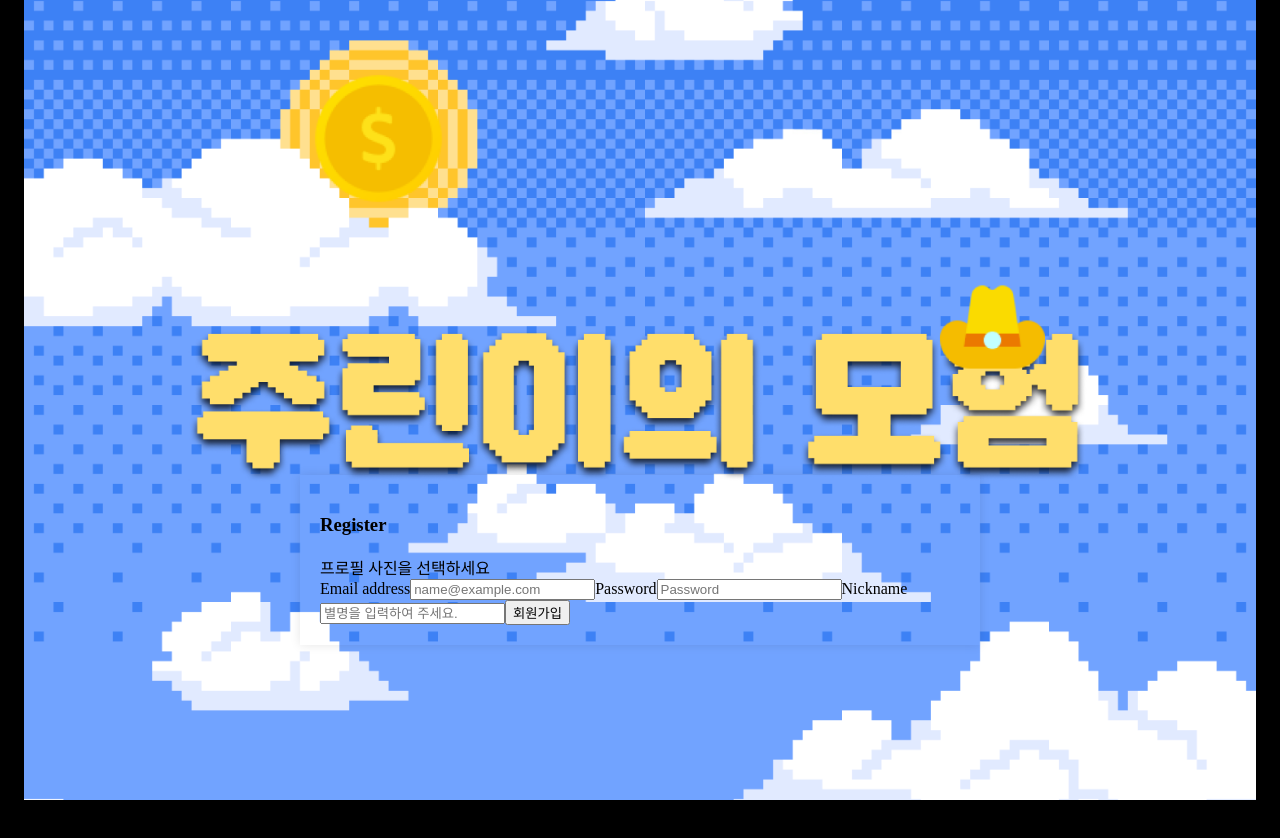
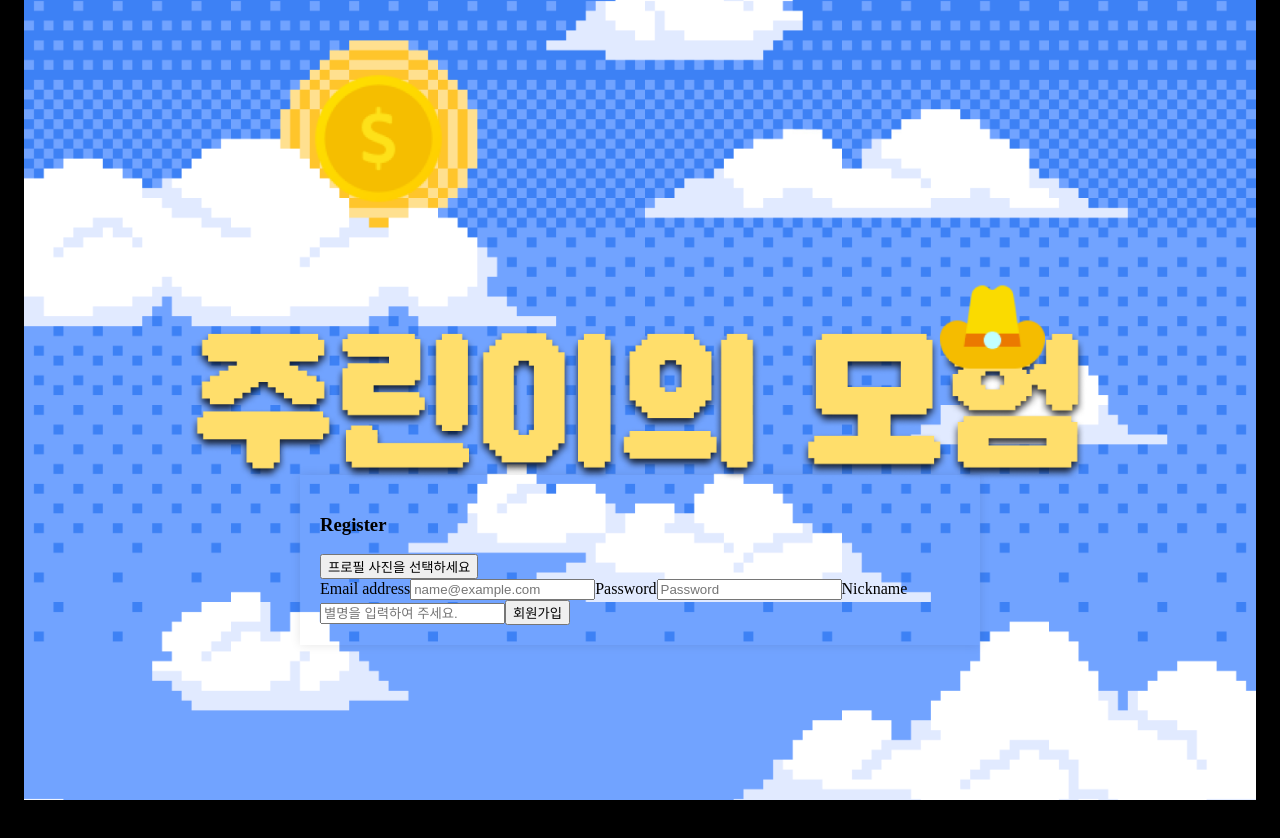
Before and after one commit to PDA-Jumo/frontend, a React (Create React App) app: page /signup in a window 1280 px wide. Shown: the top 838 px of the page. Built offline with nearby package versions, Linux system fonts and the light colour scheme; a web font is replaced by a local one.

Commit message:
Feat: 로그인, 로그아웃, 회원가입 로직 생성 및 서버와 통신 성공

```diff
--- a/src/index.js
+++ b/src/index.js
@@ -1,10 +1,13 @@
-import React from 'react';
-import ReactDOM from 'react-dom/client';
-import './index.css';
-import App from './App';
-import reportWebVitals from './reportWebVitals';
+import React from "react";
+import ReactDOM from "react-dom/client";
+import "./index.css";
+import App from "./App";
+import reportWebVitals from "./reportWebVitals";
+import Modal from "react-modal";
 
-const root = ReactDOM.createRoot(document.getElementById('root'));
+Modal.setAppElement("#root"); // 모달을 렌더링할 앱 요소 설정
+
+const root = ReactDOM.createRoot(document.getElementById("root"));
 root.render(
   <React.StrictMode>
     <App />
--- a/src/pages/user/signup/page.jsx
+++ b/src/pages/user/signup/page.jsx
@@ -1,18 +1,22 @@
 import React, { useCallback, useState } from "react";
 import { useNavigate } from "react-router-dom";
+import Modal from "react-modal";
 import "./page.css";
 import { login, signup } from "../../../lib/apis/auth";
 import character1 from "./character1.png";
 import character2 from "./character2.png";
+import character3 from "./character3.png";
+import character4 from "./character4.png";
+import character5 from "./character5.png";
 
 // 예시 이미지 주소 배열
-const images = [character1, character2];
+const images = [character1, character2, character3, character4, character5];
 
 export default function SignUpPage() {
   const [userEmail, setUserEmail] = useState("");
   const [userPassword, setUserPassword] = useState("");
   const [userNickname, setUserNickname] = useState("");
-  const [selectedImage, setSelectedImage] = useState("");
+  const [userImage, setUserImage] = useState("");
   const [showImages, setShowImages] = useState(false);
   const navigate = useNavigate();
 
@@ -20,32 +24,28 @@ export default function SignUpPage() {
     setFn(inputText);
   }, []);
 
-  const onRegisterSubmit = useCallback((email, password, nickname, image) => {
+  const onRegisterSubmit = useCallback(
+    (email, password, nickname, profile_img) => {
       // signup 함수 로직 구현 필요
-    console.log({ email, password, nickname, image });
+      signup({ email, password, nickname, profile_img }).then((data) => {
+        console.log(data);
+      });
       navigate("/signin");
       // 예시로 console.log를 사용했으나, 실제로는 여기에 회원가입 로직을 구현해야 합니다.
-  }, []);
+    },
+    []
+  );
 
   return (
     <div className="container">
-      <div className="form-container">
-        <h3>Register</h3>
-
-        {/* 프로필 사진 선택 */}
-        <div
-          className="profile-image-selector"
-          onClick={() => setShowImages(!showImages)}
+      <Modal
+        isOpen={showImages}
+        onRequestClose={() => setShowImages(false)}
+        contentLabel="프로필 사진 선택"
+        className="modal"
+        overlayClassName="overlay"
       >
-          {selectedImage ? (
-            <img src={selectedImage} alt="Selected profile" />
-          ) : (
-            "프로필 사진을 선택하세요"
-          )}
-        </div>
-
-        {/* 이미지 목록 표시 */}
-        {showImages && (
+        <h2>프로필 사진을 입력하세요</h2>
         <div className="image-options">
           {images.map((image, index) => (
             <img
@@ -53,22 +53,41 @@ export default function SignUpPage() {
               src={image}
               alt={`Profile ${index + 1}`}
               onClick={() => {
-                  setSelectedImage(image);
+                setUserImage(image);
                 setShowImages(false);
               }}
             />
           ))}
         </div>
+      </Modal>
+
+      <div className="form-container">
+        <h3>Register</h3>
+
+        {/* 프로필 사진 선택 */}
+        <div
+          className="profile-image-selector"
+          onClick={() => setShowImages(true)}
+        >
+          {userImage ? (
+            <img
+              src={userImage}
+              alt="Selected profile"
+              className="selected-image"
+            />
+          ) : (
+            <button className="image-select-button">
+              프로필 사진을 선택하세요
+            </button>
           )}
+        </div>
 
         {/* 기본 회원가입 양식 */}
         <label htmlFor="emailInput">Email address</label>
         <input
           id="emailInput"
           type="email"
-          onChange={(e) => {
-            onInputChange(e.target.value, setUserEmail);
-          }}
+          onChange={(e) => onInputChange(e.target.value, setUserEmail)}
           placeholder="name@example.com"
           required
         />
@@ -77,9 +96,7 @@ export default function SignUpPage() {
         <input
           id="passwordInput"
           type="password"
-          onChange={(e) => {
-            onInputChange(e.target.value, setUserPassword);
-          }}
+          onChange={(e) => onInputChange(e.target.value, setUserPassword)}
           placeholder="Password"
           required
         />
@@ -88,9 +105,7 @@ export default function SignUpPage() {
         <input
           id="nicknameInput"
           type="text"
-          onChange={(e) => {
-            onInputChange(e.target.value, setUserNickname);
-          }}
+          onChange={(e) => onInputChange(e.target.value, setUserNickname)}
           placeholder="별명을 입력하여 주세요."
           required
         />
@@ -98,12 +113,7 @@ export default function SignUpPage() {
         <button
           onClick={(e) => {
             e.preventDefault();
-            onRegisterSubmit(
-              userEmail,
-              userPassword,
-              userNickname,
-              selectedImage
-            );
+            onRegisterSubmit(userEmail, userPassword, userNickname, userImage);
           }}
         >
           회원가입
```
Lines whose indentation alone changed are shown as unchanged.
